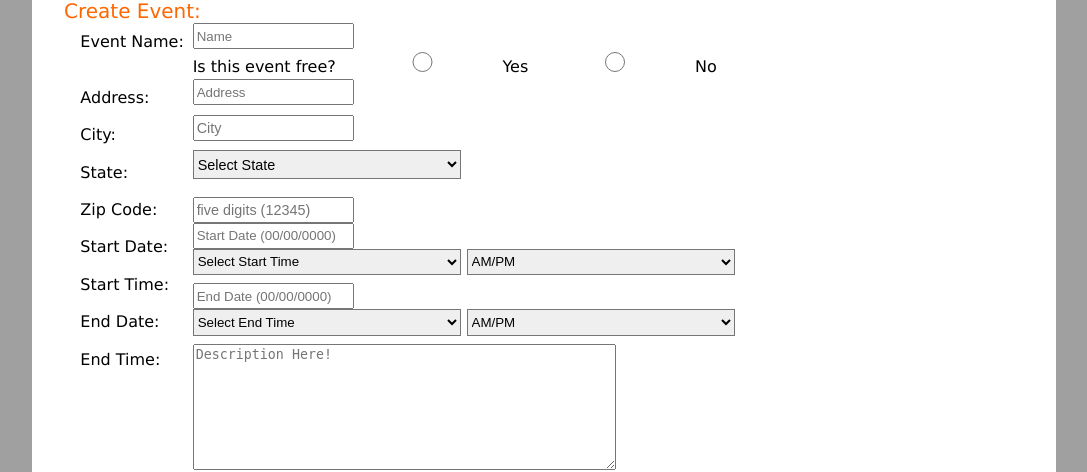
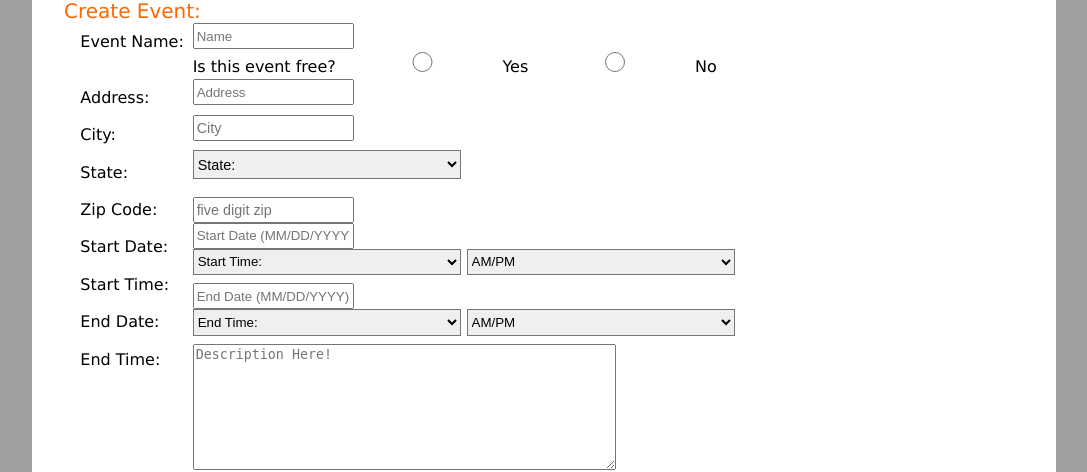
Before and after one commit to WhatsGoinOn/What-s-Going-On-, a PHP site: page /createEventHandler.php in a window 1280 px wide. Shown: the part 177-649 px from the top of the page, without its empty margins (96-1183 px from the left). Run offline with PHP 8.4, Linux system fonts and the light colour scheme; the visitor is signed in with stand-in values (Sample User, id 1).

Commit message:
changed some formatting

```diff
--- a/classes/Event.php
+++ b/classes/Event.php
@@ -175,7 +175,6 @@
                         if ($startTimeArray[0] === "12"){
                             $startTime = ($startTimeArray[0] - 12) . ":" . $startTimeArray[1];
                             $startDateTime = $startDate . " " . $startTime;
-                            $this->errors[] = $startDateTime;
                         } else {
                             $startDateTime = $startDate . " " . $startTime;
                         }
@@ -214,9 +213,6 @@
 
                     if ($query_check->num_rows == 1) {
                         $this->errors[] = "Sorry, that event has already been created.";
-
-                        $this->errors[] = $title;
-                        $this->errors[] = $zip;
                     } else {
                         // write new event data into database
                         $sql = "INSERT INTO event (OwnerID, Title, Description, StartDateTime, EndDateTime, Address, City, State, Zip, IsFree)
--- a/views/create_event.php
+++ b/views/create_event.php
@@ -82,7 +82,7 @@ if (isset($event)) {
 			  				<input type="text" id="city" name="city" placeholder="City" required/><br>
 			  			<label for="state">State:</label>
     						<select name="state" id="state" required>
-    							<option value="">Select State</option>
+    							<option value="">State:</option>
     							<option value="AL">Alabama</option>
     							<option value="AK">Alaska</option>
     							<option value="AS">American Samoa</option>
@@ -144,12 +144,12 @@ if (isset($event)) {
     							<option value="WY">Wyoming</option>
     						</select><br>
 						<label for="zip">Zip Code:</label>
-				  			<input type="text" id="zip" name="zip" placeholder="five digits (12345)" required /><br>
+				  			<input type="text" id="zip" name="zip" placeholder="five digit zip" required /><br>
 				  		<label for="startDate">Start Date:</label>
-                            <input type="text" id="startDate" name="startDate" placeholder="Start Date (00/00/0000)" required /><br>
+                            <input type="text" id="startDate" name="startDate" placeholder="Start Date (MM/DD/YYYY)" required /><br>
                         <label for="startTime">Start Time:</label>
                             <select name="startTime" id="startTime" required>
-                                <option value="">Select Start Time</option>
+                                <option value="">Start Time:</option>
                                 <?php
                                     $min = "00";
                                     $hour = 12;
@@ -174,10 +174,10 @@ if (isset($event)) {
                                 <option value="PM">PM</option>
                             </select><br>
                         <label for="endDate">End Date:</label>
-                            <input type="text" id="endDate" name="endDate" placeholder="End Date (00/00/0000)" required /><br>
+                            <input type="text" id="endDate" name="endDate" placeholder="End Date (MM/DD/YYYY)" required /><br>
                         <label for="endTime" id="endTimeLabel">End Time:</label>
                             <select name="endTime" id="endTime" required>
-                                <option value="">Select End Time</option>
+                                <option value="">End Time:</option>
                                 <?php
                                 $min = "00";
                                 $hour = 12;
```
